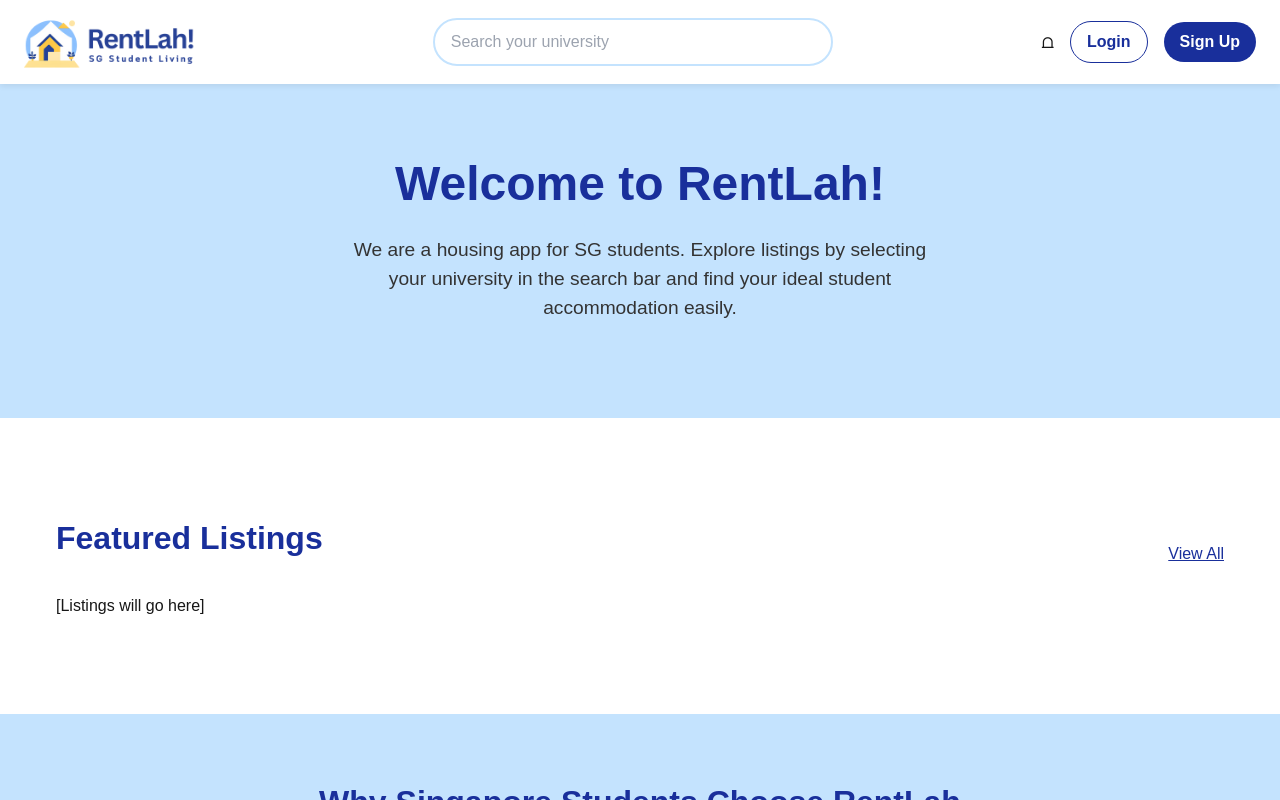
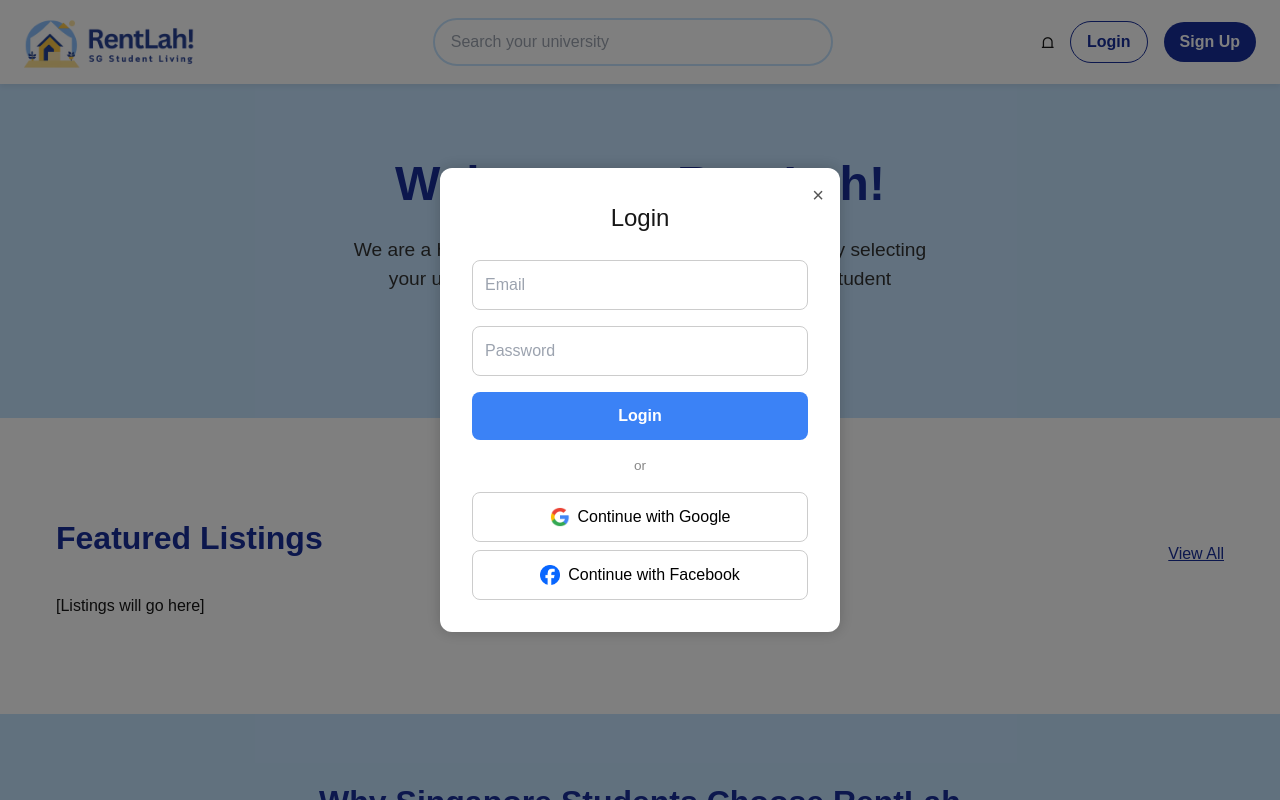
Before and after one commit to wltdwinnie/RentLah-HEAP, a Next.js app in the folder rentlah/client/: page / in a window 1280 px wide. Both pictures are taken after a click on the button "Login". Shown: the top 800 px of the page. Built offline with nearby package versions, Linux system fonts and the light colour scheme.

Commit message:
feat: login/signup

```diff
--- /dev/null
+++ b/rentlah/client/src/components/AuthModal.module.css
@@ -0,0 +1,111 @@
+.modalBackdrop {
+  position: fixed;
+  top: 0;
+  left: 0;
+  width: 100vw;
+  height: 100vh;
+  background-color: rgba(0, 0, 0, 0.5);
+  display: flex;
+  justify-content: center;
+  align-items: center;
+  z-index: 1000;
+}
+
+.modal {
+  background-color: white;
+  padding: 2rem;
+  border-radius: 12px;
+  width: 90%;
+  max-width: 400px;
+  position: relative;
+  box-shadow: 0 0 15px rgba(0, 0, 0, 0.2);
+  animation: fadeIn 0.3s ease-in-out;
+}
+
+.close {
+  position: absolute;
+  top: 0.75rem;
+  right: 1rem;
+  font-size: 1.25rem;
+  background: none;
+  border: none;
+  cursor: pointer;
+  color: #555;
+}
+
+.modal h2 {
+  text-align: center;
+  margin-bottom: 1.5rem;
+  font-size: 1.5rem;
+}
+
+.form {
+  display: flex;
+  flex-direction: column;
+  gap: 1rem;
+}
+
+.form input {
+  padding: 0.75rem;
+  font-size: 1rem;
+  border: 1px solid #ccc;
+  border-radius: 8px;
+}
+
+.submitBtn {
+  padding: 0.75rem;
+  background-color: #3b82f6;
+  color: white;
+  border: none;
+  border-radius: 8px;
+  font-weight: 600;
+  cursor: pointer;
+}
+
+.submitBtn:hover {
+  background-color: #2563eb;
+}
+
+.divider {
+  text-align: center;
+  margin: 1rem 0;
+  color: #888;
+  font-size: 0.85rem;
+}
+
+.googleBtn {
+  display: flex;
+  align-items: center;
+  justify-content: center;
+  gap: 0.5rem;
+  padding: 0.75rem;
+  background-color: white;
+  border: 1px solid #ccc;
+  border-radius: 8px;
+  text-decoration: none;
+  color: black;
+  font-weight: 500;
+  cursor: pointer;
+  transition: background-color 0.2s ease;
+}
+
+.googleBtn:hover {
+  background-color: #f1f1f1;
+}
+
+@keyframes fadeIn {
+  from {
+    opacity: 0;
+    transform: scale(0.97);
+  }
+  to {
+    opacity: 1;
+    transform: scale(1);
+  }
+}
+
+.socialLogin {
+  display: flex;
+  flex-direction: column;
+  gap: 0.5rem;
+}
--- /dev/null
+++ b/rentlah/client/src/components/AuthModal.tsx
@@ -0,0 +1,75 @@
+// components/AuthModal.tsx
+'use client';
+
+import { useState } from 'react';
+import styles from './AuthModal.module.css';
+import Image from 'next/image';
+
+type Props = {
+  onClose: () => void;
+  type: 'login' | 'signup';
+};
+
+export default function AuthModal({ onClose, type }: Props) {
+  const [email, setEmail] = useState('');
+  const [password, setPassword] = useState('');
+
+  const handleSubmit = async (e: React.FormEvent) => {
+    e.preventDefault();
+    const endpoint = type === 'signup' ? '/api/auth/register' : '/api/auth/login';
+    const res = await fetch(`http://localhost:5000${endpoint}`, {
+      method: 'POST',
+      headers: { 'Content-Type': 'application/json' },
+      body: JSON.stringify({ email, password })
+    });
+
+    const data = await res.json();
+    if (data.success) {
+      alert(`${type} successful`);
+      onClose();
+    } else {
+      alert(data.message);
+    }
+  };
+
+  return (
+    <div className={styles.modalBackdrop}>
+      <div className={styles.modal}>
+        <button onClick={onClose} className={styles.close}>×</button>
+        <h2>{type === 'signup' ? 'Create Account' : 'Login'}</h2>
+
+        <form onSubmit={handleSubmit} className={styles.form}>
+          <input
+            type="email"
+            placeholder="Email"
+            value={email}
+            onChange={e => setEmail(e.target.value)}
+            required
+          />
+          <input
+            type="password"
+            placeholder="Password"
+            value={password}
+            onChange={e => setPassword(e.target.value)}
+            required
+          />
+          <button type="submit" className={styles.submitBtn}>
+            {type === 'signup' ? 'Sign Up' : 'Login'}
+          </button>
+        </form>
+
+        <div className={styles.divider}>or</div>
+        <div className={styles.socialLogin}>
+        <a href="http://localhost:5000/api/auth/google" className={styles.googleBtn}>
+          <Image src="/assets/google-logo.png" alt="Google logo" width={20} height={20} />
+          <span>Continue with Google</span>
+        </a>
+        <a href="http://localhost:5000/api/auth/facebook" className={styles.googleBtn}>
+          <Image src="/assets/facebook-logo.png" alt="Facebook logo" width={20} height={20} />
+          <span>Continue with Facebook</span>
+        </a>
+        </div>
+      </div>
+    </div>
+  );
+}
--- a/rentlah/client/src/components/Header.tsx
+++ b/rentlah/client/src/components/Header.tsx
@@ -1,15 +1,27 @@
-import Image from 'next/image';
-import styles from './Header.module.css';
+"use client";
+
+import { useState } from "react";
+import Image from "next/image";
+import styles from "./Header.module.css";
+import AuthModal from "./AuthModal"; // <-- Make sure this file exists
 
 export default function Header() {
+  const [showModal, setShowModal] = useState(false);
+  const [authType, setAuthType] = useState<"login" | "signup">("login");
+
+  const openModal = (type: "login" | "signup") => {
+    setAuthType(type);
+    setShowModal(true);
+  };
+
   return (
     <header className={styles.header}>
-      {/* Temporary logo */}
+      {/* Logo */}
       <div className={styles.logoContainer}>
         <Image src="/assets/logo.png" alt="RentLah Logo" width={200} height={50} />
       </div>
 
-      {/* Search Bar with Dropdown */}
+      {/* Search Dropdown */}
       <div className={styles.searchContainer}>
         <div className={styles.dropdownWrapper}>
           <input
@@ -29,12 +41,17 @@ export default function Header() {
         </div>
       </div>
 
-      {/* Action Buttons */}
+      {/* Actions */}
       <div className={styles.actions}>
         <button className={styles.bell}>⩍</button>
-        <button className={styles.login}>Login</button>
-        <button className={styles.signup}>Sign Up</button>
+        <button className={styles.login} onClick={() => openModal("login")}>Login</button>
+        <button className={styles.signup} onClick={() => openModal("signup")}>Sign Up</button>
       </div>
+
+      {/* Modal */}
+      {showModal && (
+        <AuthModal type={authType} onClose={() => setShowModal(false)} />
+      )}
     </header>
   );
 }
```
Also changed, not shown: rentlah/client/public/assets/facebook-logo.png (added), rentlah/client/public/assets/google-logo.png (added).
